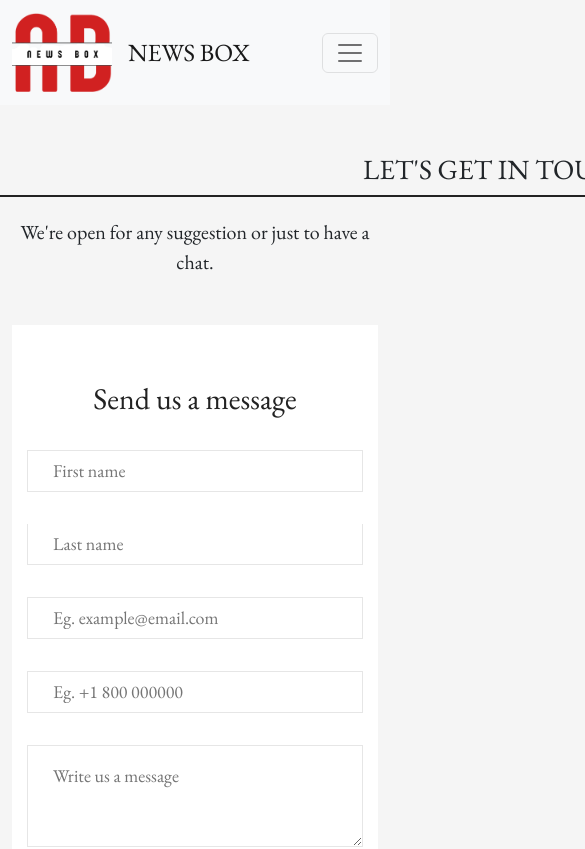
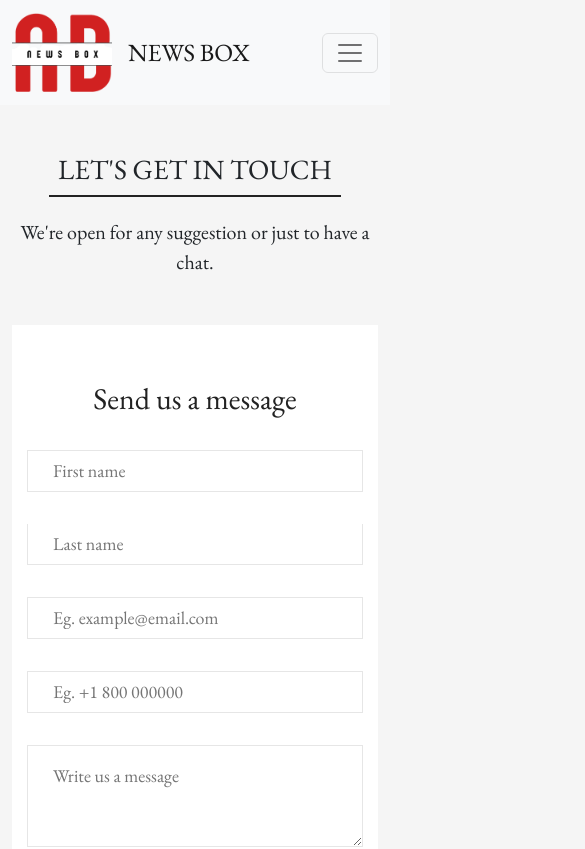
Before and after one commit to News-Box-Project/News-Box-FrontEnd, a React (Create React App) app: page /contact-us in a window 390 px wide. Shown: the top 849 px of the page, 585 px wide, since content can reach past the window. Built offline with nearby package versions, Linux system fonts and the light colour scheme.

Commit message:
Fix responsive

```diff
--- a/src/componants/about/about.css
+++ b/src/componants/about/about.css
@@ -105,7 +105,7 @@
 
 .heading-box {
   margin: 0 auto;
-  width: 1000px;
+  width: 75%;
 }
 .icons-display {
   display: flex;
--- a/src/componants/contact/contact.css
+++ b/src/componants/contact/contact.css
@@ -225,7 +225,7 @@ textarea.contact-input {
 }
 
 .contact-heading {
-  width: 1000px;
+  width: 75%;
   border-bottom: 2px solid #222;
   margin: 0 auto 20px auto;
 }
--- a/src/componants/home/LocalNews.css
+++ b/src/componants/home/LocalNews.css
@@ -4,7 +4,7 @@
 }
 
 .localNews-container {
-  width: 1000px;
+  width: 60%;
   margin: 0 auto 5rem auto;
 }
 
```
